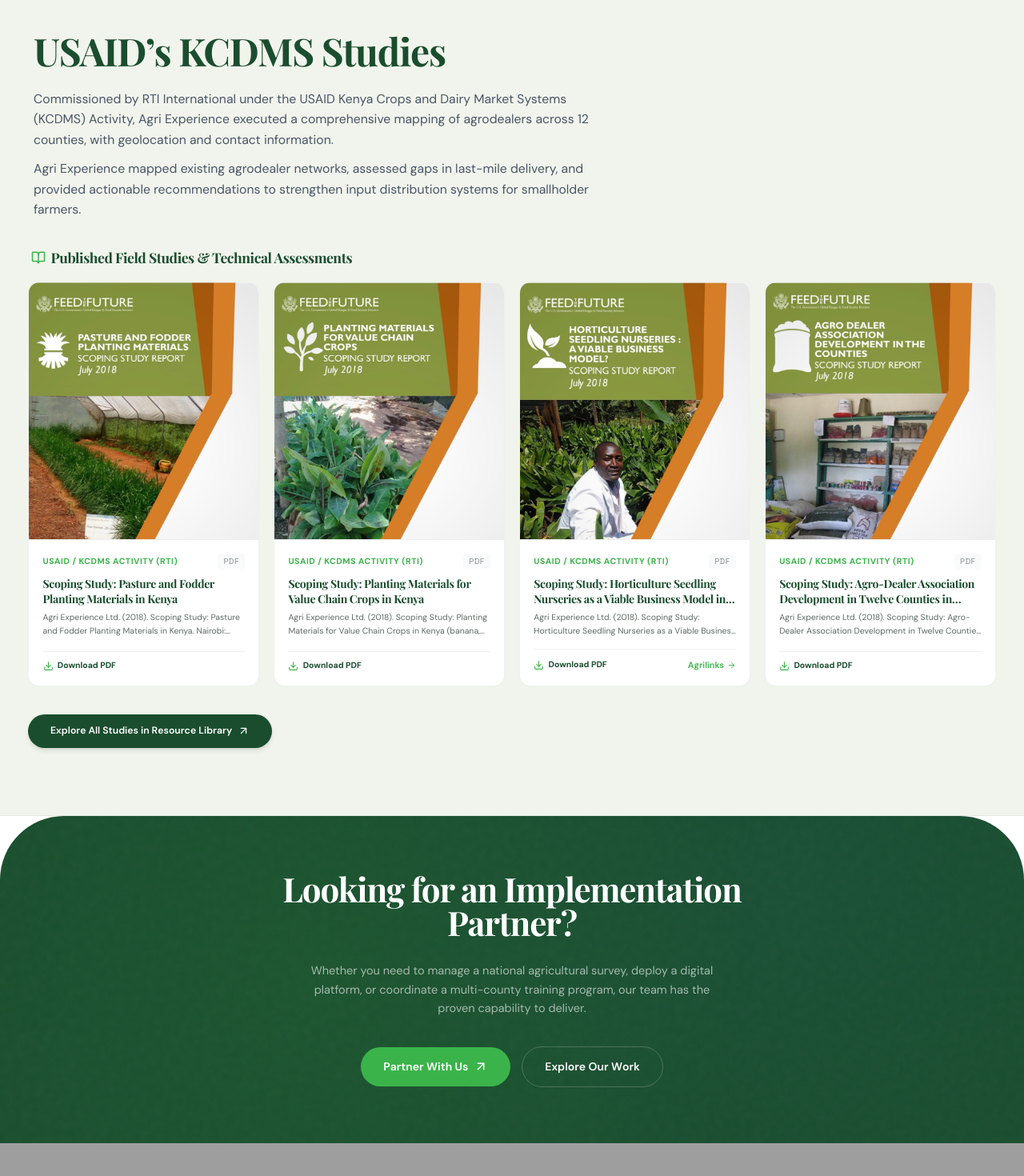
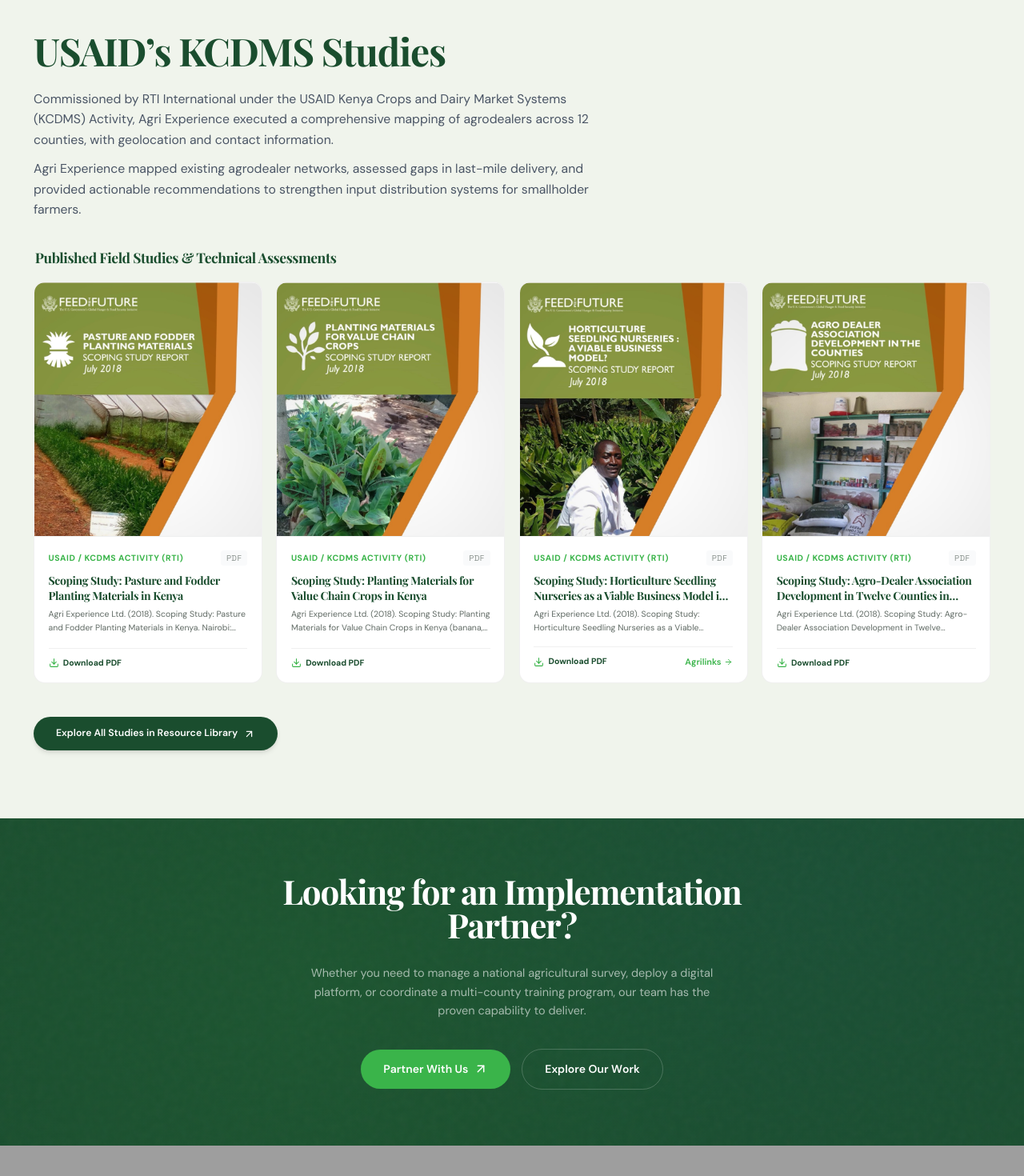
Before and after one commit to KenanWilliam/agri-v1, a Next.js app: page /en/our-work/project-implementation in a window 1280 px wide. Shown: the part 1506-2976 px from the top of the page at 80% size. Built offline with nearby package versions, Linux system fonts and the light colour scheme; grey boxes are pictures that could not be loaded.

Commit message:
style(project-implementation): unify section container to 1560px, remove studies heading icon, and remove CTA top border radius

```diff
--- a/app/[locale]/our-work/project-implementation/page.tsx
+++ b/app/[locale]/our-work/project-implementation/page.tsx
@@ -13,14 +13,8 @@ import {
   Leaf,
   CheckCircle2,
   Handshake,
-  Calendar,
   Shield,
-  FileText,
   Download,
-  Sparkles,
-  Layers,
-  Building2,
-  BookOpen,
 } from 'lucide-react'
 import Image from 'next/image'
 import { Link } from '@/i18n/routing'
@@ -279,8 +273,8 @@ export default function ProjectImplementationPage() {
 
         {/* ─── Flagship Showcase: USAID's KCDMS Studies ─── */}
         <section className="w-full py-16 lg:py-24 bg-[#F0F4EC] border-y border-[#E0E7DC] overflow-hidden">
-          {/* Header constrained to standard content width for comfortable reading */}
-          <div className="max-w-[1400px] mx-auto px-4 sm:px-6 lg:px-8 xl:px-12 mb-10">
+          <div className="max-w-[1560px] mx-auto px-4 sm:px-6 lg:px-8 xl:px-12 space-y-10">
+            {/* ── Title & Explainer Text ── */}
             <motion.div
               initial={{ opacity: 0, y: 20 }}
               whileInView={{ opacity: 1, y: 0 }}
@@ -300,25 +294,20 @@ export default function ProjectImplementationPage() {
                 <p>{t('cs_desc2')}</p>
               </div>
             </motion.div>
-          </div>
 
-          {/* Expanded Container: Extends past the standard 1400px page container */}
-          <div className="max-w-[1720px] mx-auto px-4 sm:px-6 lg:px-8 xl:px-10">
-            <div className="flex items-center gap-2 mb-5 px-1">
-              <BookOpen size={18} className="text-primary-green" />
-              <h3 className="text-lg sm:text-xl font-serif font-bold text-deep-forest">
+            {/* ── 4 Published Studies with Static Previews ── */}
+            <div>
+              <h3 className="text-lg sm:text-xl font-serif font-bold text-deep-forest mb-5 px-0.5">
                 {t('cs_studies_title')}
               </h3>
-            </div>
 
-            {/* 4 Study Cards Grid with reduced gap and wider horizontal footprint */}
               <div className="grid grid-cols-1 sm:grid-cols-2 lg:grid-cols-4 gap-3.5 lg:gap-4 xl:gap-5">
                 {kcdmsStudies.map((study, idx) => (
                   <div
                     key={idx}
                     className="group flex flex-col bg-white rounded-2xl overflow-hidden border border-black/[0.06] hover:border-primary-green/40 hover:shadow-xl hover:-translate-y-1 transition-all duration-300"
                   >
-                  {/* Instant Static Document Preview Thumbnail (No flash on load) */}
+                    {/* Instant Static Document Preview Thumbnail */}
                     <div className="relative w-full aspect-[1/1.12] overflow-hidden bg-mist/60 border-b border-black/[0.05]">
                       <Image
                         src={study.preview}
@@ -387,9 +376,10 @@ export default function ProjectImplementationPage() {
                   </div>
                 ))}
               </div>
+            </div>
 
             {/* Bottom Link to Resource Library */}
-            <div className="pt-10 flex items-center justify-start">
+            <div className="pt-2 flex items-center justify-start">
               <Link
                 href="/resources?tab=scoping-studies"
                 className="group relative overflow-hidden inline-flex items-center gap-2 px-8 py-3.5 bg-deep-forest text-white rounded-full font-semibold text-sm hover:bg-deep-forest/90 transition-all shadow-md"
@@ -405,7 +395,7 @@ export default function ProjectImplementationPage() {
 
         {/* ─── CTA Section ─── */}
         <section className="w-full">
-          <div className="w-full bg-deep-forest rounded-t-[40px] lg:rounded-t-[80px] overflow-hidden relative">
+          <div className="w-full bg-deep-forest overflow-hidden relative">
             {/* Radial gradient overlay */}
             <div className="absolute inset-0 bg-[radial-gradient(circle_at_30%_50%,rgba(58,180,74,0.08),transparent_60%)] pointer-events-none" />
             <div className="absolute inset-0 bg-[radial-gradient(circle_at_80%_20%,rgba(36,132,198,0.05),transparent_50%)] pointer-events-none" />
```
Lines whose indentation alone changed are shown as unchanged.
